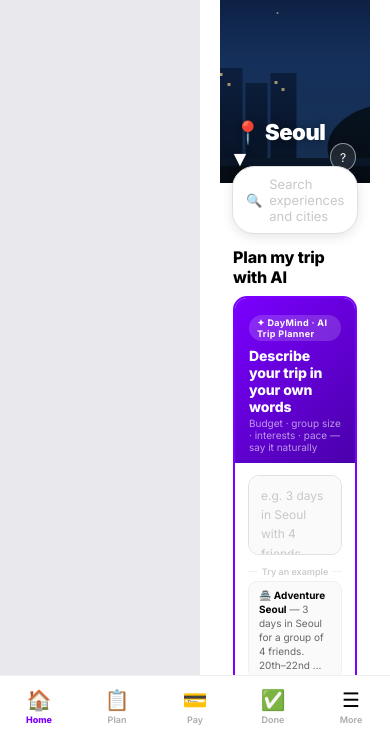
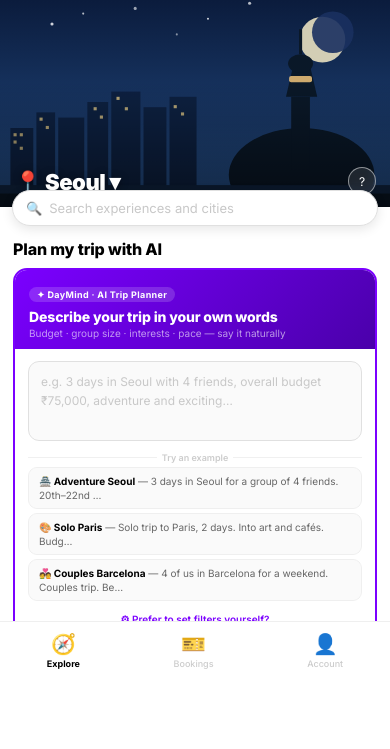
Before and after one commit to notdefined-afk/trip-planning, a plain HTML site: page index.html in a window 390 px wide. Shown: the part 95-844 px from the top of the page. Drawn offline with Linux system fonts and the light colour scheme.

Commit message:
Update index.html

```diff
--- a/index.html
+++ b/index.html
@@ -25,10 +25,12 @@ html,body{height:100%;background:#F2F2F7;font-family:'Inter',-apple-system,sans-
 .why-btn:hover{background:#7B00FF;color:#fff;}
 .why-btn.open{background:#7B00FF;color:#fff;border-color:#7B00FF;}
 
-/* STAGE */
-#stage{flex:1;display:flex;align-items:center;justify-content:center;overflow:hidden;position:relative;padding:16px;}
-
-/* PHONE — scales to fill available height */
+/* ── LAYOUT ── */
+#stage-wrap{display:flex;flex:1;overflow:hidden;background:#E8E8ED;}
+#sidenav{width:200px;min-width:200px;background:#fff;border-right:1px solid #EFEFEF;overflow-y:auto;}
+#stage{flex:1;display:flex;align-items:center;justify-content:center;overflow:hidden;padding:20px;}
+
+/* PHONE — desktop: framed; mobile: full screen */
 #phone{
   width:375px;
   height:100%;
@@ -42,6 +44,44 @@ html,body{height:100%;background:#F2F2F7;font-family:'Inter',-apple-system,sans-
   flex-direction:column;
   flex-shrink:0;
   position:relative;
+}
+
+/* ── MOBILE ── */
+@media(max-width:700px){
+  html,body{overflow:hidden;height:100%;background:#fff;}
+  #root{height:100vh;overflow:hidden;}
+  /* Hide sidebar and its leftover space entirely */
+  #sidenav{display:none !important;}
+  /* stage-wrap fills full width */
+  #stage-wrap{background:#fff;}
+  /* stage takes full width, no padding, no centering */
+  #stage{
+    padding:0;
+    margin:0;
+    width:100%;
+    align-items:flex-start;
+    justify-content:flex-start;
+    overflow:hidden;
+  }
+  /* stage fills full area, no visual */
+  #stage{background:transparent;}
+  /* phone is invisible frame — content fills the screen */
+  #phone{
+    width:100vw;
+    max-width:100vw;
+    height:calc(100vh - 48px - 64px);
+    max-height:none;
+    min-height:0;
+    border-radius:0 !important;
+    box-shadow:none !important;
+    background:#fff;
+  }
+  /* kill the grey desktop canvas bg */
+  #stage-wrap{background:#fff !important;}
+  .sb{display:none;}
+  .pt-label{display:none;}
+  .why-btn{font-size:10px;padding:5px 10px;}
+  #mobile-nav{display:block;}
 }
 .sb{height:44px;background:#fff;display:flex;align-items:flex-end;justify-content:space-between;padding:0 20px 8px;flex-shrink:0;position:relative;z-index:10;}
 .sb::before{content:'';width:110px;height:30px;background:#1A1A1A;border-radius:0 0 18px 18px;position:absolute;top:0;left:50%;transform:translateX(-50%);}
@@ -341,8 +381,7 @@ html,body{height:100%;background:#F2F2F7;font-family:'Inter',-apple-system,sans-
 .pay-tab.on{border-color:#7B00FF;color:#7B00FF;background:#F5F0FF;}
 
 /* LEFT SIDEBAR NAV */
-/* SIDEBAR — desktop */
-#sidenav{width:200px;flex-shrink:0;background:#fff;border-right:1px solid #EFEFEF;padding:16px 0;overflow-y:auto;height:100%;}
+
 
 /* MOBILE NAV BOTTOM BAR */
 #mobile-nav{display:none;position:fixed;bottom:0;left:0;right:0;background:#fff;border-top:1px solid #EFEFEF;z-index:500;padding:8px 0 20px;}
@@ -365,17 +404,7 @@ html,body{height:100%;background:#F2F2F7;font-family:'Inter',-apple-system,sans-
 .ms-item .ms-ic{font-size:18px;width:24px;text-align:center;}
 .ms-divider{height:1px;background:#F5F5F5;margin:8px 0;}
 
-@media(max-width:700px){
-  #sidenav{display:none !important;}
-  #mobile-nav{display:block;}
-  .pt-label{display:none;}
-  #topbar .tb-div{display:none;}
-  .why-btn{font-size:10px;padding:5px 10px;}
-  #stage-wrap{background:#fff;}
-  #stage{padding:0;background:#fff;overflow-y:auto;align-items:flex-start;}
-  #phone{width:100%;max-width:100%;border-radius:0;box-shadow:none;min-height:calc(100vh - 48px);max-height:none;height:auto;}
-  .sb{display:none;}
-}
+
 .snav-section{font-size:9px;font-weight:700;text-transform:uppercase;letter-spacing:.1em;color:#ccc;padding:0 16px 6px;margin-top:12px;}
 .snav-section:first-child{margin-top:0;}
 .snav-item{display:flex;align-items:center;gap:9px;padding:9px 16px;cursor:pointer;transition:all .15s;border-radius:0;font-size:12px;font-weight:600;color:#666;}
@@ -385,10 +414,8 @@ html,body{height:100%;background:#F2F2F7;font-family:'Inter',-apple-system,sans-
 .snav-item .snl{flex:1;}
 .snav-item .snbadge{font-size:8px;font-weight:700;background:#7B00FF;color:#fff;padding:1px 5px;border-radius:4px;}
 .snav-divider{height:1px;background:#F5F5F5;margin:8px 16px;}
-#stage-wrap{display:flex;flex:1;overflow:hidden;position:relative;background:#E8E8ED;}
-#stage{flex:1;display:flex;align-items:flex-start;justify-content:center;overflow-y:auto;overflow-x:hidden;position:relative;padding:20px 20px 40px;margin-left:200px;}
-#stage::-webkit-scrollbar{width:5px;}
-#stage::-webkit-scrollbar-thumb{background:#E8E8E8;border-radius:3px;}
+
+
 #ov{position:fixed;inset:0;background:rgba(0,0,0,.4);z-index:200;opacity:0;pointer-events:none;transition:opacity .25s;}
 #ov.open{opacity:1;pointer-events:all;}
 #drawer{position:fixed;top:48px;right:0;bottom:0;width:560px;max-width:96vw;background:#fff;z-index:300;border-left:1px solid #EFEFEF;transform:translateX(100%);transition:transform .28s cubic-bezier(.4,0,.2,1);display:flex;flex-direction:column;}
```
